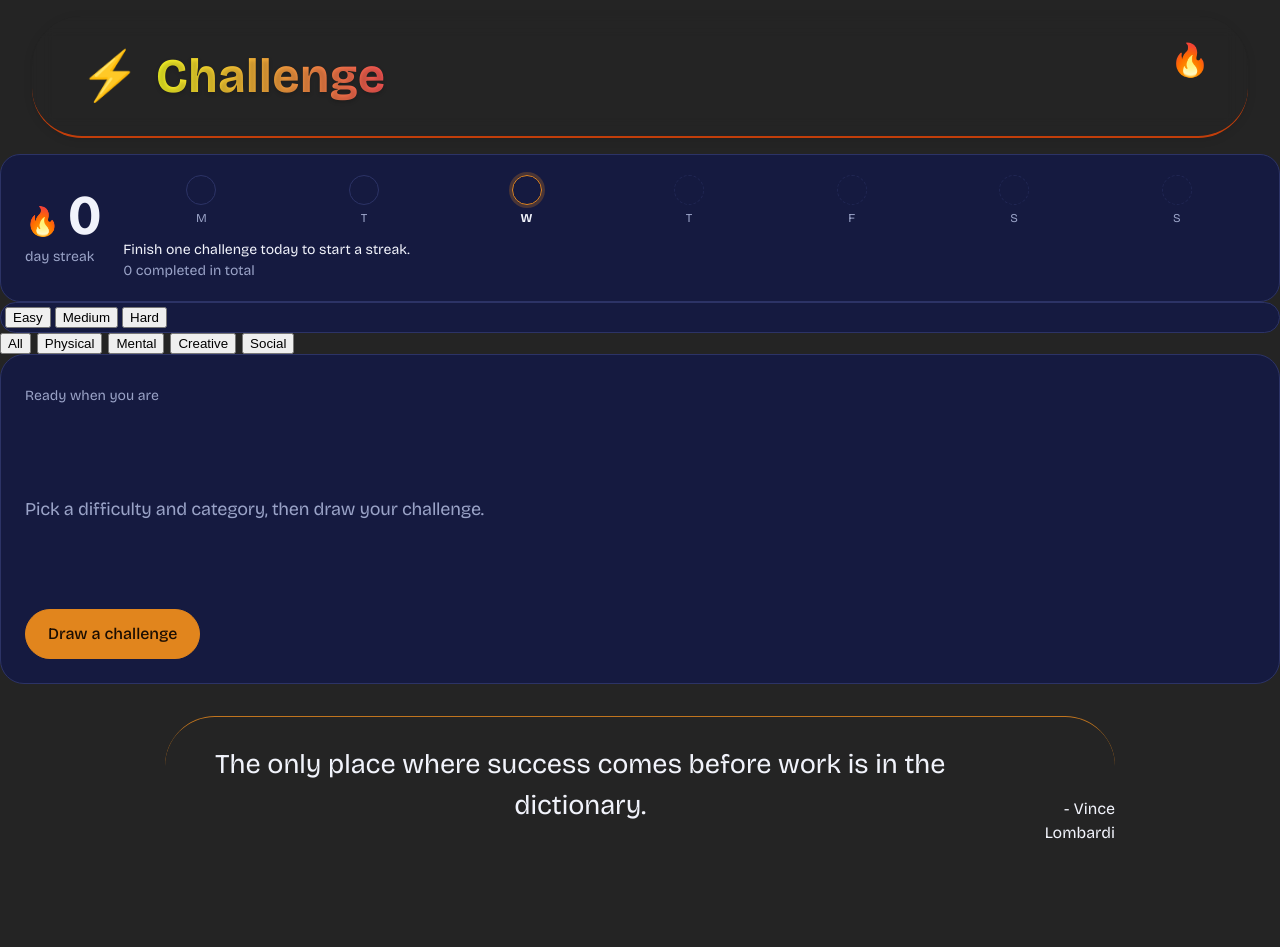
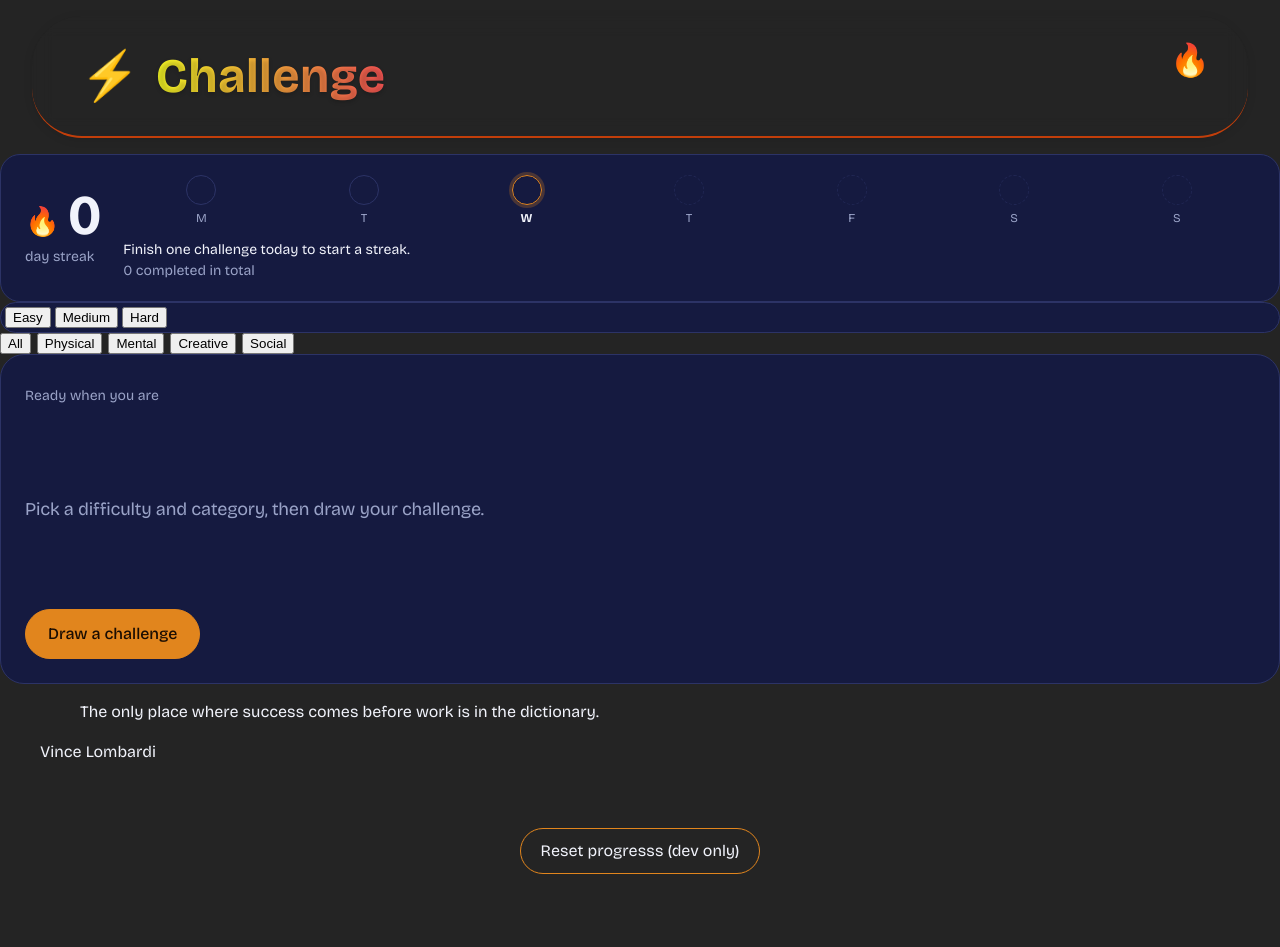
Before and after one commit to robertoandino/challenge-me, a React (Vite) app: page / in a window 1280 px wide. Shown: the top 947 px of the page. After the commit the page ends 922 px from the top, so only its background shows below. Built offline with nearby package versions, Linux system fonts and the light colour scheme.

Commit message:
Updating DailyQuoteCard component

```diff
--- a/src/components/DailyQuoteCard/DailyQuoteCard.tsx
+++ b/src/components/DailyQuoteCard/DailyQuoteCard.tsx
@@ -5,16 +5,14 @@ interface DailyQuoteCardProps {
     dailyQuote: Quote | null;
 }
 
-const DailyQuoteCard: React.FC<DailyQuoteCardProps> = ({ dailyQuote }) => {
+function DailyQuoteCard({ dailyQuote }: DailyQuoteCardProps) {
     if (!dailyQuote) return null;
 
     return (
-        <div className="fade-in">
-            <div className="daily-quote-box">
-                <p className="quote-text">{dailyQuote.text}</p>
-                <span className="quote-author">- {dailyQuote.author}</span>
-            </div>
-        </div>
+        <figure className="dq">
+            <blockquote className="dq-text">{dailyQuote.text}</blockquote>
+            <figcaption className="dq-author">{dailyQuote.author}</figcaption>
+        </figure>
     );
 }
 
```
